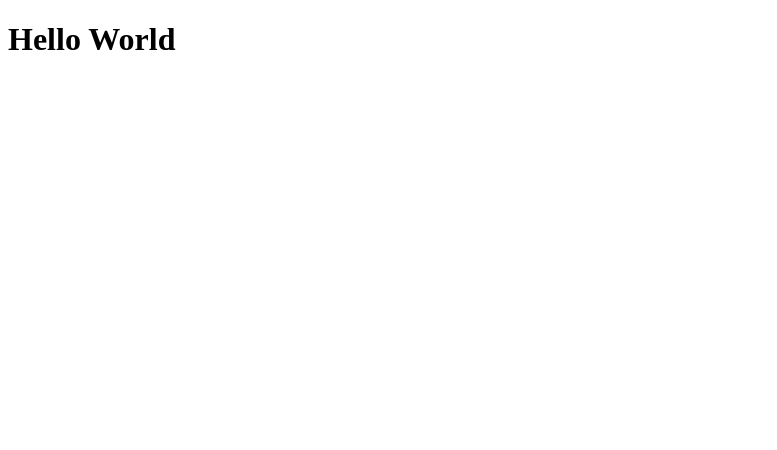
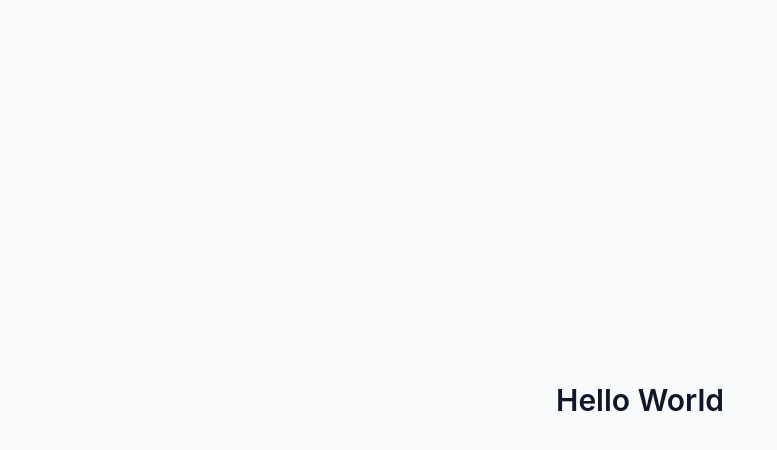
Before and after one commit to isabeladuarte/planejai, a React (Vite) app: page / in a window 1280 px wide. Shown: the top 450 px of the page, without its empty margins (0-777 px from the left). Built offline with nearby package versions, Linux system fonts and the light colour scheme.

Commit message:
feat: settings theme light and dark with tokens design

```diff
--- a/index.html
+++ b/index.html
@@ -1,5 +1,5 @@
 <!doctype html>
-<html lang="en">
+<html lang="pt-BR" data-theme="light">
   <head>
     <meta charset="UTF-8" />
     <link rel="icon" type="image/svg+xml" href="/favicon.svg" />
--- a/src/App.tsx
+++ b/src/App.tsx
@@ -1,10 +1,9 @@
 
 function App() {
-
   return (
-    <>
-      <h1>Hello World</h1>
-    </>
+    <main className="min-h-screen bg-background text-foreground flex items-center justify-center px-4">
+      <h1 className="text-3xl font-semibold">Hello World</h1>
+    </main>
   )
 }
 
--- a/src/index.css
+++ b/src/index.css
@@ -1,4 +1,15 @@
+@import 'tailwindcss';
 @import '@fontsource/inter/400.css';
 @import '@fontsource/inter/600.css';
 @import '@fontsource/inter/700.css';
 @import '@fontsource/inter/800.css';
+@import './styles/theme.css';
+
+@layer base { /* Estilos fundamentais - Padrão */
+	body {
+		@apply bg-background text-foreground;
+		width: 100%;
+		height: 100%;
+		transition: background-color 0.3s ease, color 0.3s ease;
+	}
+}
--- /dev/null
+++ b/src/styles/theme.css
@@ -0,0 +1,49 @@
+@layer base {
+  :root,
+  [data-theme='light'] {
+    --background: #f8fafc;
+    --foreground: #0f1729;
+    --primary: #925cf0;
+    --primary-foreground: #f8fafc;
+    --card: #fcfcfe;
+    --border: rgba(9, 9, 11, 0.08);
+    --muted-primary: rgba(146, 92, 240, 0.5);
+    --muted-foreground: #64749a;
+    --secondary-button: #f1f5f9;
+    --input: #fcfcfe;
+    --skeleton-base-color: #e1e1f1;
+    --skeleton-highlight-color: #c5c5df;
+  }
+
+  [data-theme='dark'] {
+    --background: #0f0d16;
+    --foreground: #fcfcfe;
+    --primary: #925cf0;
+    --primary-foreground: #fcfcfc;
+    --card: #181622;
+    --border: rgba(248, 250, 252, 0.4);
+    --muted-primary: rgba(146, 92, 240, 0.2);
+    --muted-foreground: #ad9fc8;
+    --secondary-button: #27272a;
+    --input: #232131;
+    --skeleton-base-color: #3e3e42;
+    --skeleton-highlight-color: #434052;
+  }
+}
+
+@theme {
+  --color-background: var(--background);
+  --color-foreground: var(--foreground);
+  --color-primary: var(--primary);
+  --color-primary-foreground: var(--primary-foreground);
+  --color-card: var(--card);
+  --color-border: var(--border);
+  --color-muted-primary: var(--muted-primary);
+  --color-muted-foreground: var(--muted-foreground);
+  --color-secondary-button: var(--secondary-button);
+  --color-input: var(--input);
+  --color-red-500: #ef4444;
+  --font-sans: 'Inter', ui-sans-serif, system-ui, sans-serif;
+  --color-skeleton-base: var(--skeleton-base-color);
+  --color-skeleton-highlight: var(--skeleton-highlight-color);
+}
--- a/vite.config.ts
+++ b/vite.config.ts
@@ -1,10 +1,11 @@
 import { defineConfig } from 'vite'
 import react from '@vitejs/plugin-react'
+import tailwindcss from '@tailwindcss/vite'
 import { resolve } from 'path'
 
 // https://vite.dev/config/
 export default defineConfig({
-  plugins: [react()],
+  plugins: [react(), tailwindcss()],
   resolve: {
     alias: [{ find: '@', replacement: resolve(__dirname, 'src') }],
   },
```
